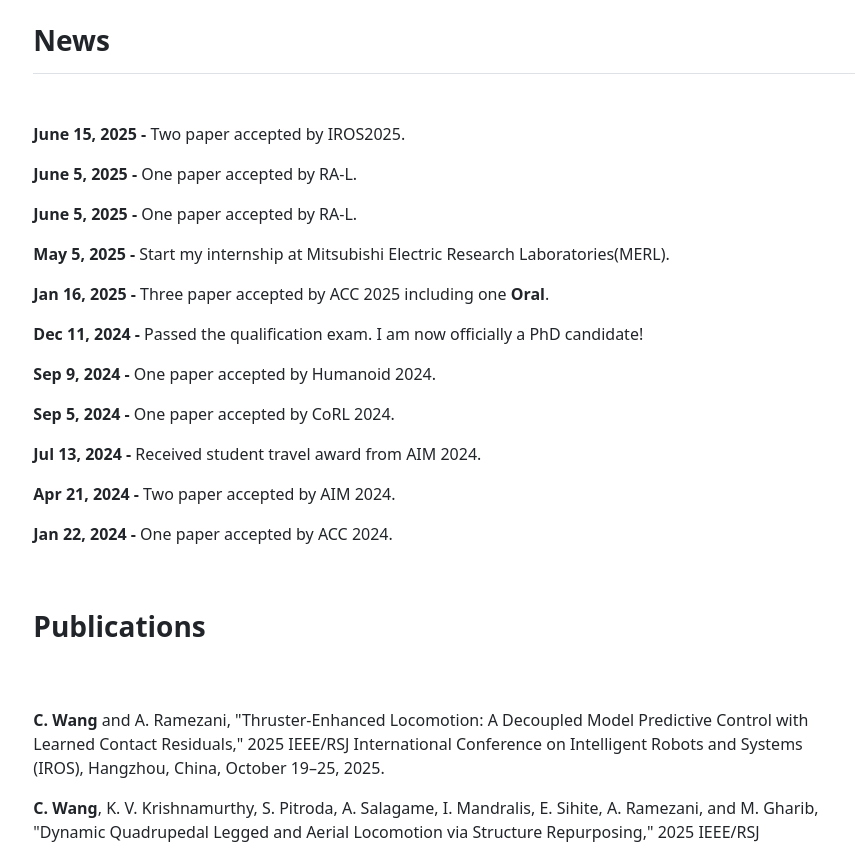
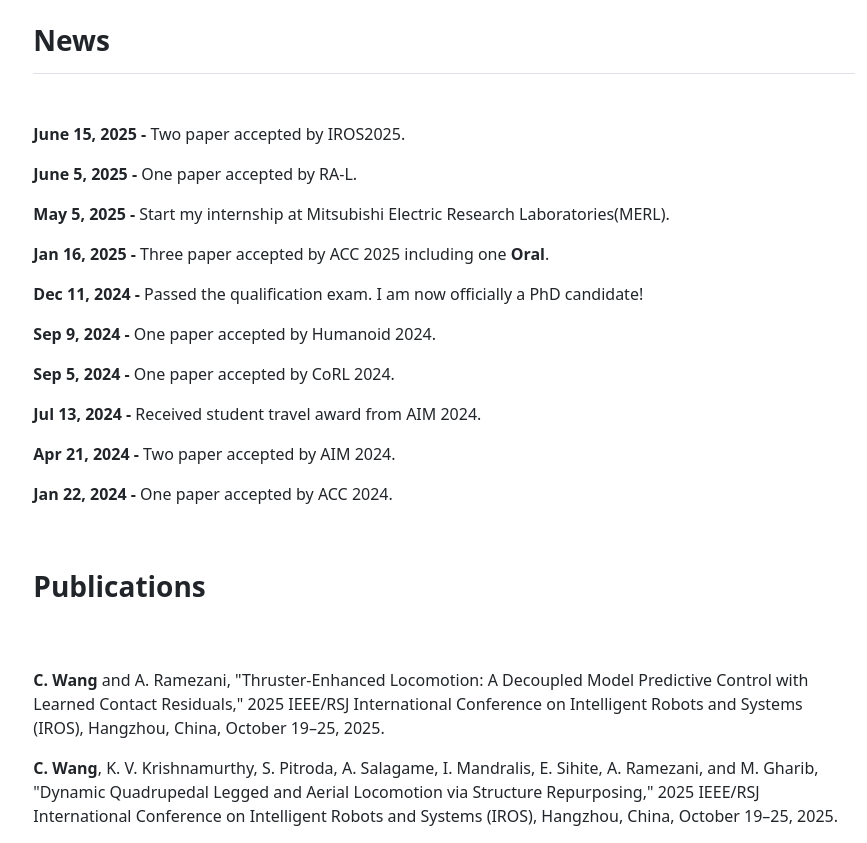
Before and after one commit to chengh-wang/chengh-wang.github.io, a Jekyll site: the page built from index.md, in a window 1280 px wide and 900 px high, scrolled down 456 px, cut to the strip 57-900 px from the top of the window. Shown: the whole strip, without its empty margins (196-1063 px from the left). Built offline with Jekyll 4.4.1, drawn with Linux system fonts in a browser that asks for light colours.

Commit message:
update Jun30-2-minor changes

```diff
--- a/_layouts/home.html
+++ b/_layouts/home.html
@@ -21,7 +21,6 @@ layout: default
   <div class="col-md-12">
     <h3 class="fw-bold border-bottom pb-3 mb-5">News</h3>
     <p><b>June 15, 2025 -</b> Two paper accepted by IROS2025.</p>
-    <p><b>June 5, 2025 -</b> One paper accepted by RA-L.</p>
     <p><b>June 5, 2025 -</b> One paper accepted by RA-L.</p>
     <p><b>May 5, 2025 -</b> Start my internship at Mitsubishi Electric Research Laboratories(MERL).</p>
     <p><b>Jan 16, 2025 -</b> Three paper accepted by ACC 2025 including one <b>Oral</b>.</p>
```
